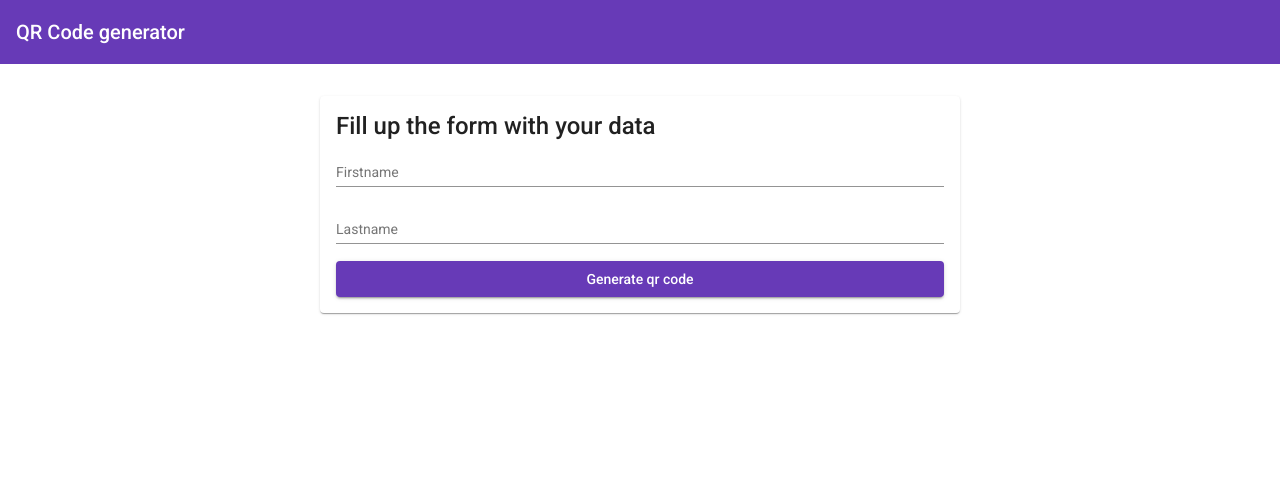
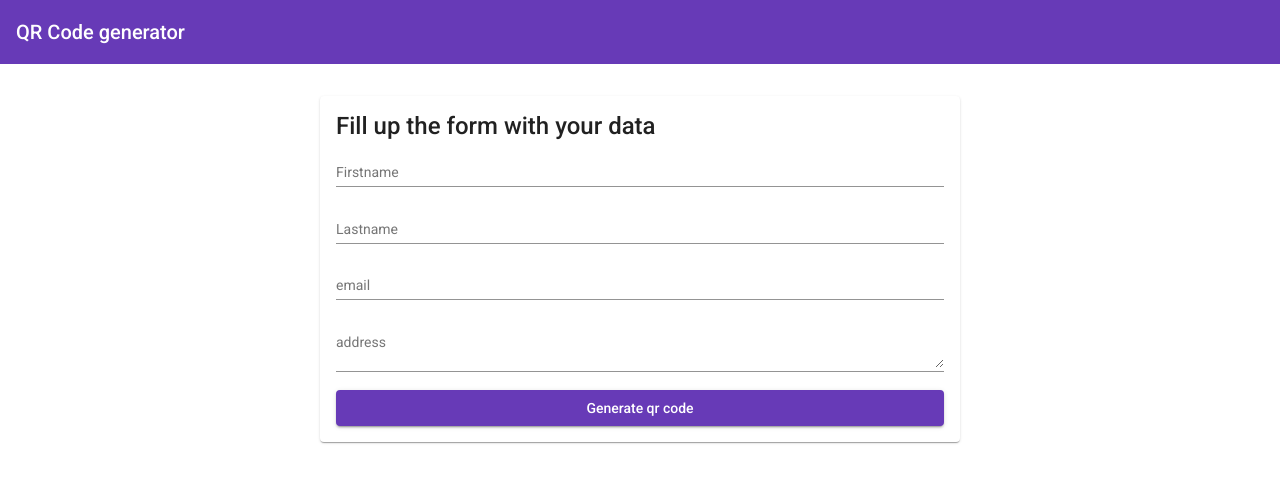
Before and after one commit to ognanshissi/ng-qr-code-generator, an Angular app: page / in a window 1280 px wide. Shown: the top 482 px of the page. Built offline with nearby package versions, Linux system fonts and the light colour scheme; what angularx-qrcode would draw is missing.

Commit message:
cleaning

```diff
--- a/src/app/app.component.html
+++ b/src/app/app.component.html
@@ -12,9 +12,14 @@
           <mat-form-field>
             <input matInput placeholder="Firstname" formControlName="firstName">
           </mat-form-field>
-
           <mat-form-field>
             <input matInput placeholder="Lastname" formControlName="lastName">
+          </mat-form-field>
+          <mat-form-field>
+            <input matInput type="email" placeholder="email" formControlName="email">
+          </mat-form-field>
+          <mat-form-field>
+            <textarea matInput placeholder="address" formControlName="address"></textarea>
           </mat-form-field>
           <button mat-button mat-raised-button color="primary">Generate qr code</button>
         </div>
@@ -26,7 +31,7 @@
   <!-- qr code zone -->
   <mat-card *ngIf="qrCodeData !== null">
     <mat-card-title>QR Code</mat-card-title>
-    <qrcode #qrcoderef id="qr-code" [qrdata]="qrCodeData" [size]="256" [errorCorrectionLevel]="'M'"></qrcode>
+    <qrcode id="qr-code" [qrdata]="qrCodeData" [size]="256" [errorCorrectionLevel]="'M'"></qrcode>
     <button mat-button mat-raised-button color="primary" (click)="print()" style="margin-right: 5px;"> Print the qr-code</button>
     <button mat-button mat-raised-button color="accent" (click)="download()">Download qr-code</button>
   </mat-card>
--- a/src/app/app.component.ts
+++ b/src/app/app.component.ts
@@ -17,14 +17,15 @@ export class AppComponent implements OnInit {
 
   qrCodeData: any = null;
 
-  @ViewChild('qrcoderef', { static: false }) qrcoderef: ElementRef;
 
   constructor(private fb: FormBuilder) {}
 
   ngOnInit() {
     this.formData = this.fb.group({
       firstName: new FormControl(null),
-      lastName: new FormControl(null)
+      lastName: new FormControl(null),
+      email: new FormControl(null),
+      address: new FormControl(null)
     });
 
   }
@@ -50,10 +51,8 @@ export class AppComponent implements OnInit {
 
   download() {
     const canvas = document.querySelector('#qr-code');
-
     canvas.toBlob(blob => {
       FileSaver.saveAs(blob, 'qr_code.jpeg');
     });
-
   }
 }
```
